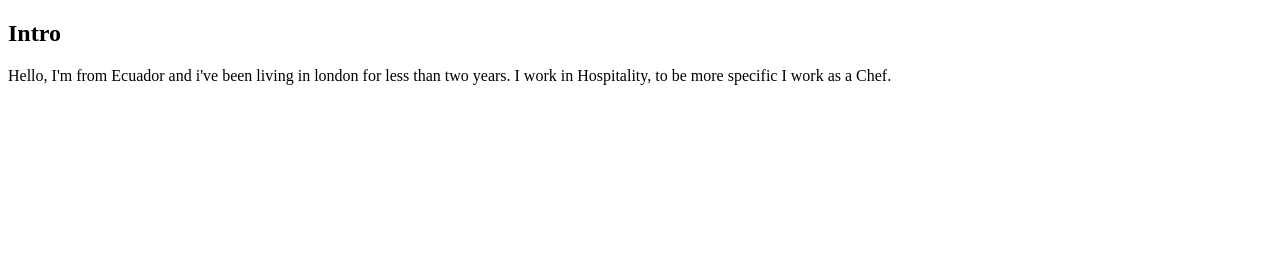
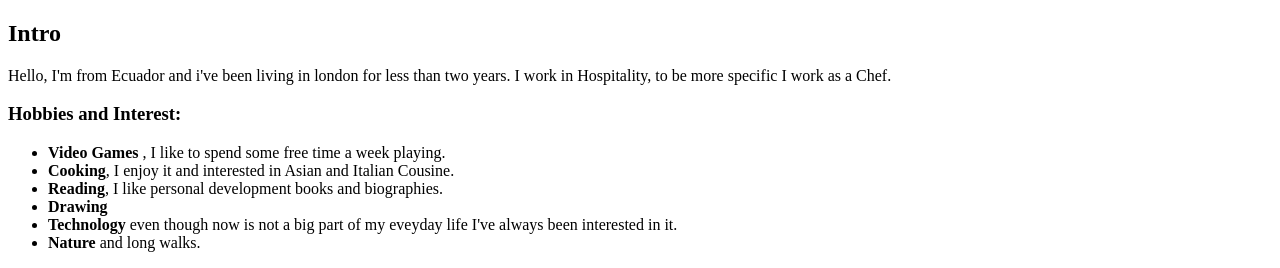
Before and after one commit to DEGRUSSECU1/DIEGO-STRIVE, a plain HTML site: page INDEX.html in a window 1280 px wide. Shown: the part 706-974 px from the top of the page. Before the commit the page ends 807 px from the top, so only its background shows below. Drawn offline with Linux system fonts and the light colour scheme.

Commit message:
added list

```diff
--- a/INDEX.html
+++ b/INDEX.html
@@ -8,13 +8,25 @@
 <body>
     <h1>Welcome to my Presentation Page</h1>
 
-    <div class="images">
+<div class="images">
     <img src="https://drive.google.com/file/d/1PUycWa55eMCU1KPFhZOAX9e3UV-HiFmT/view?usp=sharing" alt="my photo">
     <img src="https://upload.wikimedia.org/wikipedia/commons/e/e8/Flag_of_Ecuador.svg" alt="Flag_of_Ecuador">
     <img src="https://www.sarime.com/images/ecuador%202.jpg?crc=4069337542" alt="Ecuadorian Landscape">
     <img src="https://www1.sunybroome.edu/wp-content/uploads/2018/11/culinary-cuttingboard.jpg" alt="Vegetables">
 </div>
     ><h2>Intro</h2>
-    <p>Hello, I'm from Ecuador and i've been living in london for less than two years. I work in Hospitality, to be more specific I work as a Chef.</p>
+        <p>Hello, I'm from Ecuador and i've been living in london for less than two years. I work in Hospitality, to be more specific I work as a Chef.</p>
+<div>
+    <h3> <strong>Hobbies and Interest:</strong></h3>
+        <ul>
+            <li> <strong>Video Games</strong> , I like to spend some free time a week playing.</li>
+            <li> <strong>Cooking</strong>, I enjoy it and interested in Asian and Italian Cousine. </li>
+            <li> <strong>Reading</strong>, I like personal development books and biographies.</li>
+            <li> <strong>Drawing</strong> </li>
+            <li> <strong>Technology</strong>  even though now is not a big part of my eveyday life I've always been interested in it.</li>
+            <li> <strong>Nature</strong>  and long walks.</li>
+        </ul>
+
+</div>
 </body>
 </html>
```
